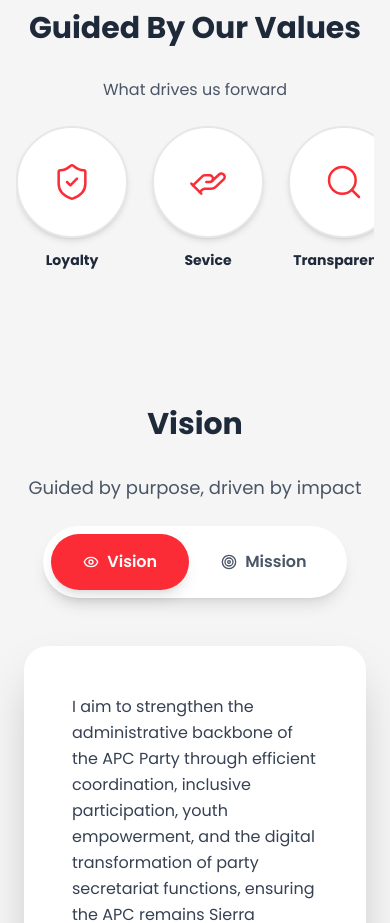
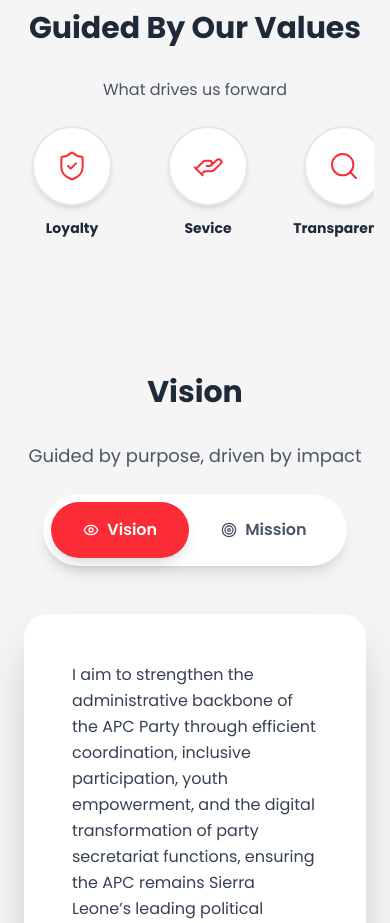
Before and after one commit to ideftbuild/apc-deputy-landing, a React (Vite) app: page / in a window 390 px wide. Shown: the part 1880-2803 px from the top of the page. Built offline with nearby package versions, Linux system fonts and the light colour scheme.

Commit message:
style: adjust item sizing and enable scroll snapping

```diff
--- a/src/components/CoreValues.tsx
+++ b/src/components/CoreValues.tsx
@@ -57,18 +57,18 @@
         </div>
 
         <div className="relative">
-          <div className="pb-4 scrollbar-hide overflow-auto md:overflow-visible ">
+          <div className="pb-4 scrollbar-hide overflow-x-auto overflow-y-hidden md:overflow-visible snap-x snap-mandatory">
             <div className="flex gap-6 md:gap-8 min-w-min md:px-0 md:justify-center">
               {values.map((value) => {
                 const IconComponent = value.icon;
                 return (
                   <div
                     key={value.title}
-                    className="group relative flex-shrink-0 flex flex-col items-center w-28 md:w-32 snap-start"
+                    className="group relative flex-shrink-0 flex flex-col items-center w-28 md:w-32 snap-center"
                   >
-                    <div className="w-28 h-28 md:w-32 md:h-32 rounded-full bg-white shadow-md group-hover:shadow-xl transition-all duration-300 flex items-center justify-center border-2 border-gray-200 group-hover:border-red-500">
+                    <div className="w-20 h-20 md:w-32 md:h-32 rounded-full bg-white shadow-md group-hover:shadow-xl transition-all duration-300 flex items-center justify-center border-2 border-gray-200 group-hover:border-red-500">
                       <IconComponent
-                        className="w-10 h-10 md:w-12 md:h-12 text-red-500"
+                        className="w-8 h-8 md:w-12 md:h-12 text-red-500"
                         strokeWidth={1.5}
                       />
                     </div>
```
